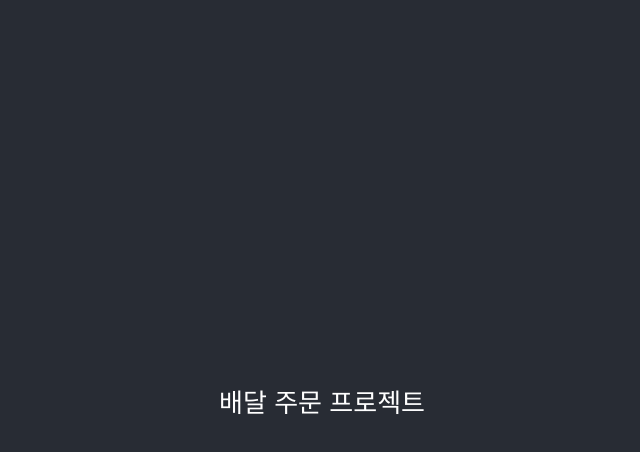
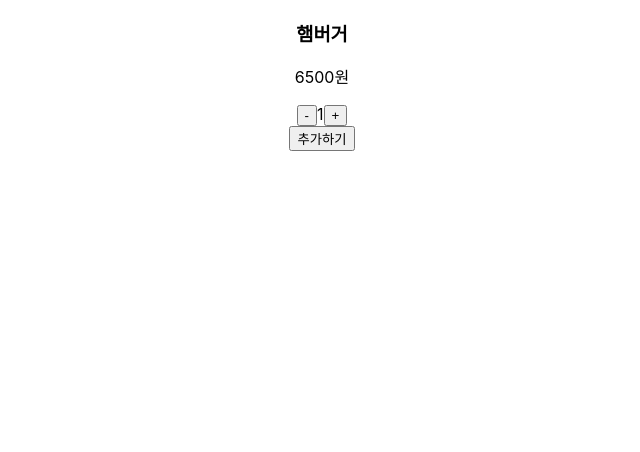
Before and after one commit to justkeepgoin/EazyEatsWeb, a React (Create React App) app: page / in a window 1280 px wide. Shown: the top 452 px of the page, without its empty margins (318-958 px from the left). Built offline with nearby package versions, Linux system fonts and the light colour scheme.

Commit message:
MenuItem conmponent setting

```diff
--- a/src/App.js
+++ b/src/App.js
@@ -1,11 +1,20 @@
 import "./App.css";
+import MenuItem from "./MenuItem";
 
 function App() {
   return (
     <div className="App">
-      <header className="App-header">
-        <p>배달 주문 프로젝트</p>
-      </header>
+      <MenuItem
+        name="햄버거"
+        price={6500}
+        quantity={1}
+        onAddToCart={(name, price, quantity) => {
+          // 추가하기 버튼 클릭 핸들러 로직 구현
+          console.log(
+            `${quantity}개의 ${name}이(가) ${price}원으로 장바구니에 추가되었습니다.`
+          );
+        }}
+      />
     </div>
   );
 }
--- /dev/null
+++ b/src/MenuItem.jsx
@@ -0,0 +1,55 @@
+import React, { useState, useEffect, useCallback } from "react";
+
+const MenuItem = ({ name, price, quantity, onAddToCart }) => {
+  // 수량 상태와 이를 업데이트하는 함수
+  const [itemQuantity, setItemQuantity] = useState(quantity);
+
+  // 수량이 변경될 때마다 호출되는 콜백 함수
+  useEffect(() => {
+    // 수량이 음수가 되지 않도록 보정
+    if (itemQuantity < 1) {
+      setItemQuantity(1);
+    }
+  }, [itemQuantity]);
+
+  // 수량 변경 핸들러
+  const handleQuantityChange = useCallback(
+    (newQuantity) => {
+      setItemQuantity(newQuantity);
+    },
+    [setItemQuantity]
+  );
+
+  return (
+    <div className="menu-item">
+      <h3>{name}</h3>
+      <p>{price}원</p>
+      <div className="quantity-control">
+        <button
+          className="decrement-button"
+          onClick={() => handleQuantityChange(itemQuantity - 1)}
+        >
+          -
+        </button>
+        <span className="quantity">{itemQuantity}</span>
+        <button
+          className="increment-button"
+          onClick={() => handleQuantityChange(itemQuantity + 1)}
+        >
+          +
+        </button>
+      </div>
+      <button
+        className="add-to-cart-button"
+        onClick={() => {
+          onAddToCart(name, price, itemQuantity);
+          setItemQuantity(1);
+        }}
+      >
+        추가하기
+      </button>
+    </div>
+  );
+};
+
+export default MenuItem;
```
